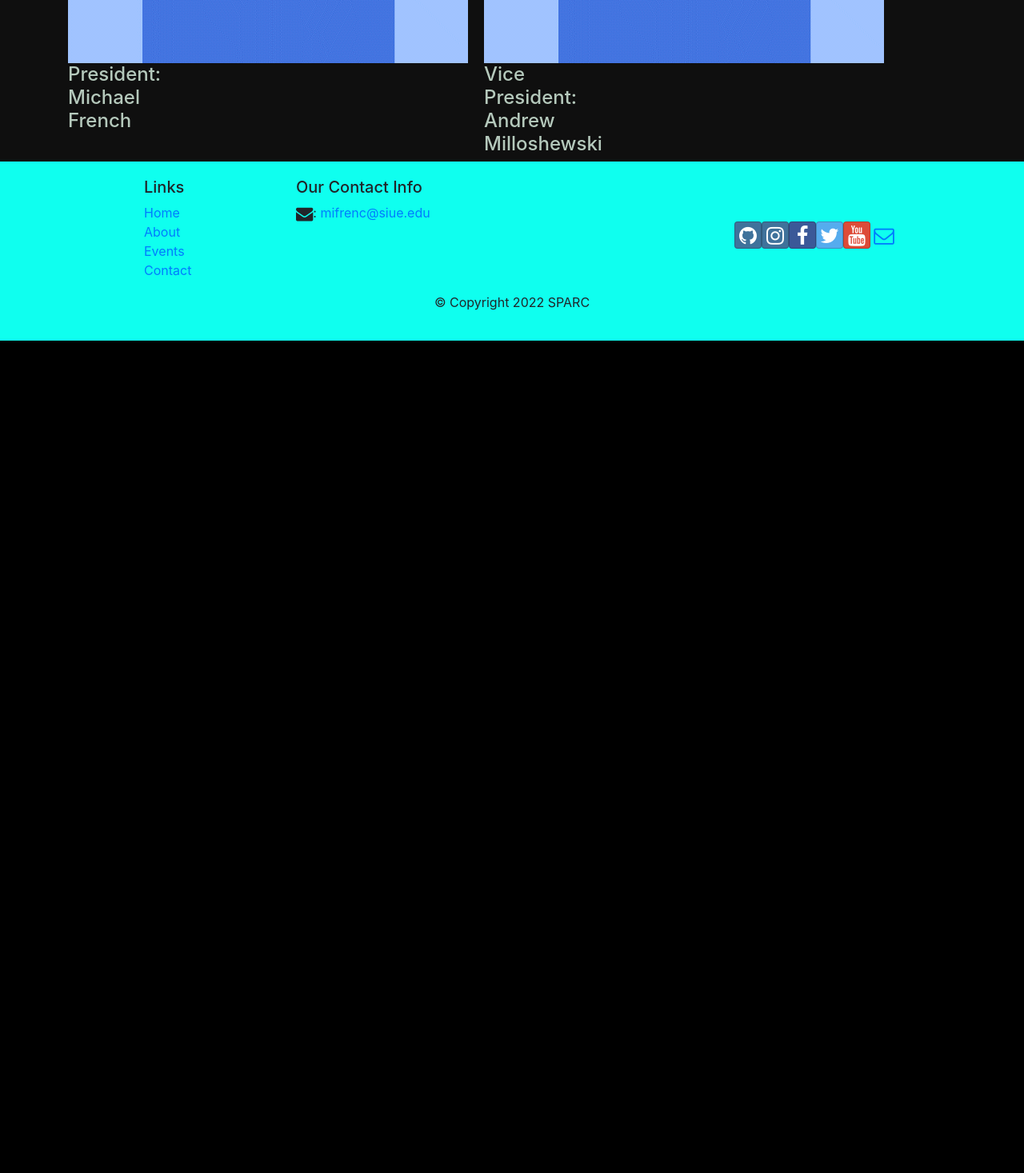
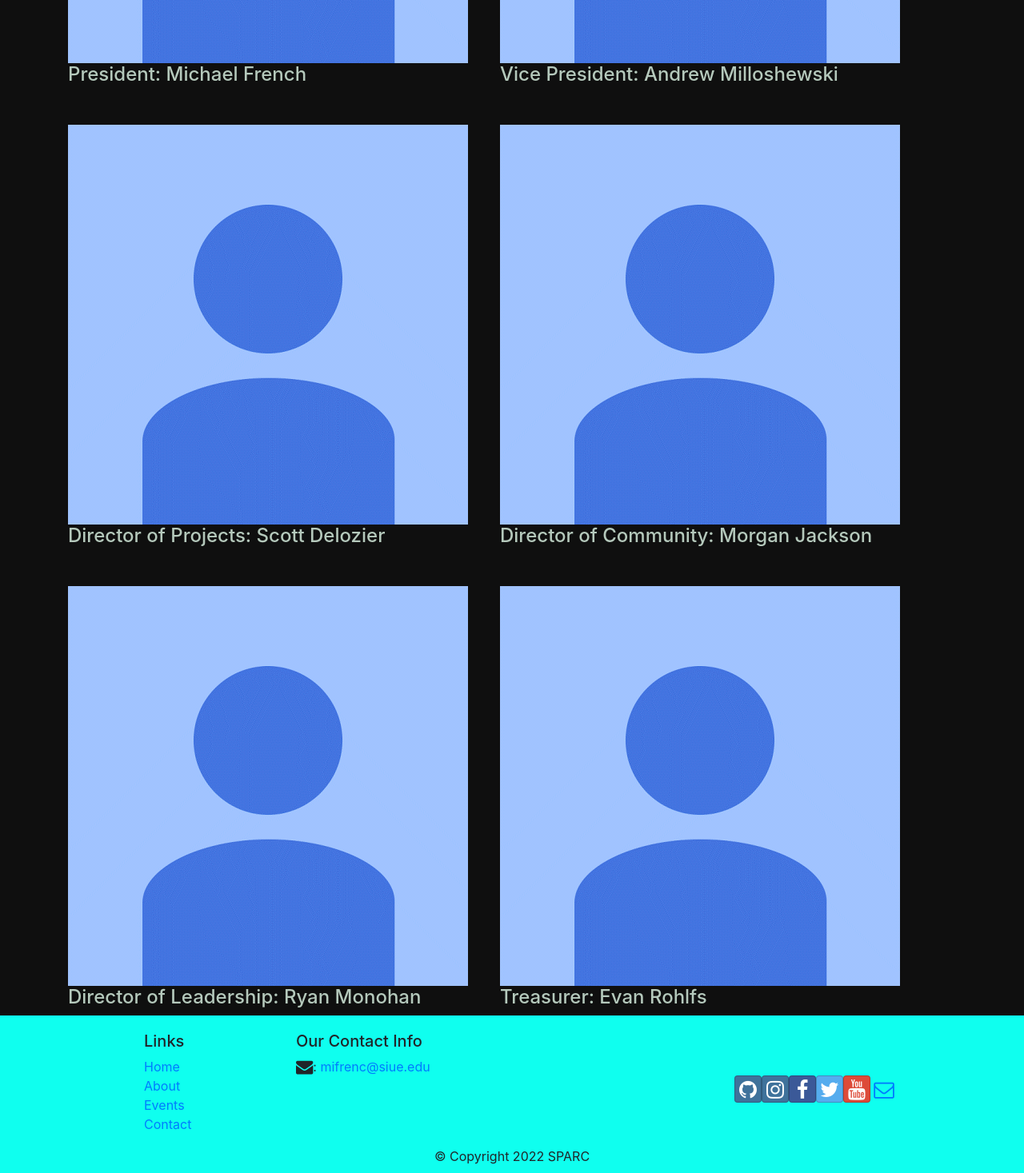
Before and after one commit to SIUE-SPARC/siue-sparc.github.io, a React (Create React App) app: page /#/aboutus in a window 1280 px wide. Shown: the part 781-2248 px from the top of the page at 80% size. Before the commit the page ends 1207 px from the top, so only its background shows below. Built offline with nearby package versions, Linux system fonts and the light colour scheme.

Commit message:
fixed sizing of who we are section

```diff
--- a/src/components/aboutusComponent.js
+++ b/src/components/aboutusComponent.js
@@ -34,14 +34,31 @@ const AboutUs = () => {
             images of the exec board members.
           */}
           <h3>Who We Are</h3>
-          <div style={{ width: '33%', display: "grid", gridTemplateColumns: "repeat(3, 1fr)", gridGap: 20}}>
-            <div style={{width: '33%'}}>
-              <img  src={pic1} alt="President" />
+          <div style={{display: 'flex', flexWrap: 'wrap', gap: '40px'}}>
+            <div>
+              <img src={pic1} alt="President" />
               <h4>President: Michael French</h4>
             </div>
-            <div style={{width: '33%'}}><img src={pic1} alt="Vice President" />
-              <h4>Vice President: Andrew Milloshewski</h4></div>
-            <div>Column 3</div>
+            <div>
+              <img src={pic1} alt="Vice President" />
+              <h4>Vice President: Andrew Milloshewski</h4>
+            </div>
+            <div>
+              <img src={pic1} alt="Director of Projects" />
+              <h4>Director of Projects: Scott Delozier</h4>
+            </div>
+            <div>
+              <img src={pic1} alt="Director of Community" />
+              <h4>Director of Community: Morgan Jackson</h4>
+            </div>
+            <div>
+              <img src={pic1} alt="Director of Leadership" />
+              <h4>Director of Leadership: Ryan Monohan</h4>
+            </div>
+            <div>
+              <img src={pic1} alt="Treasurer" />
+              <h4>Treasurer: Evan Rohlfs</h4>
+            </div>
           </div>
         </div>
       </div>
```
